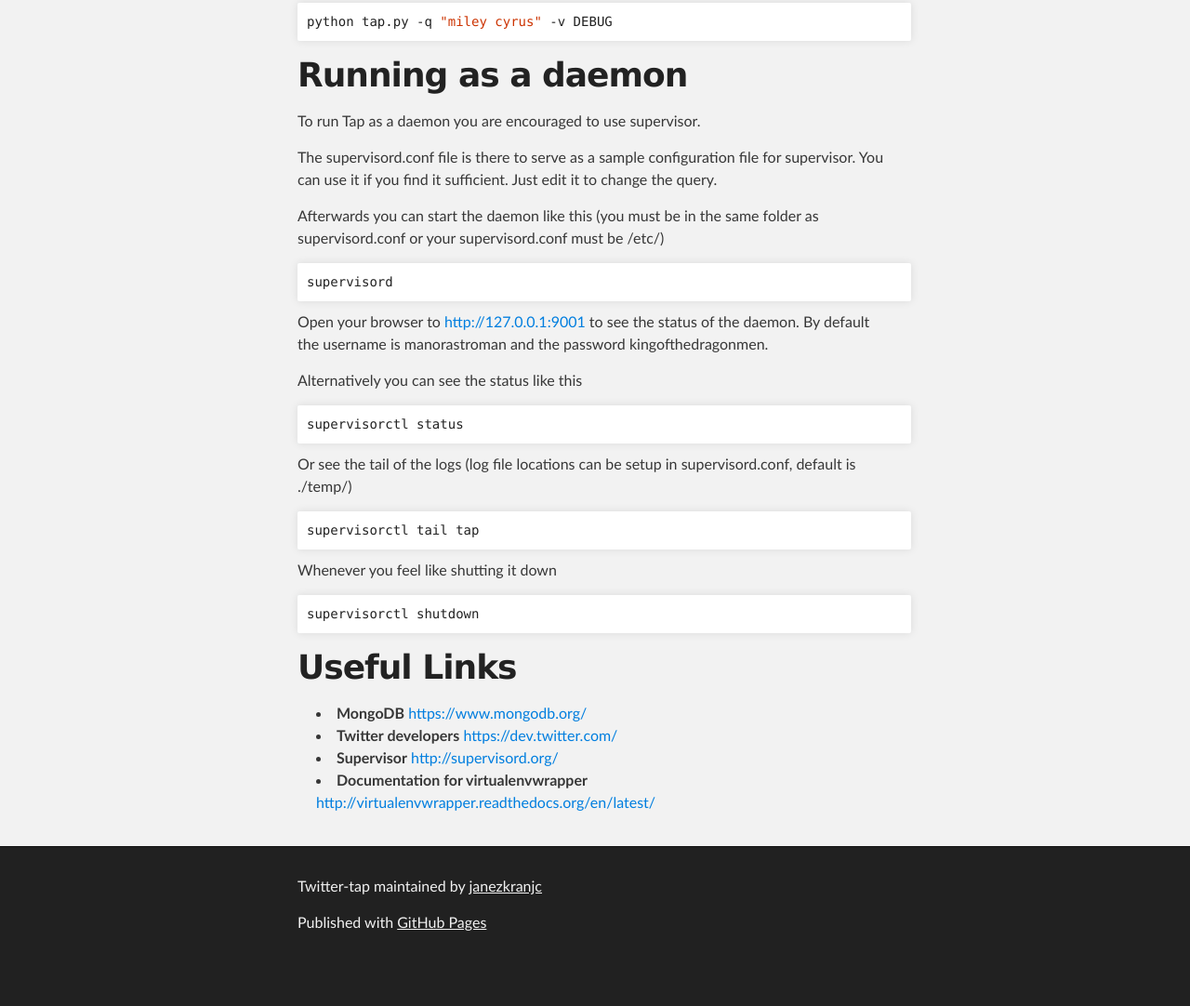
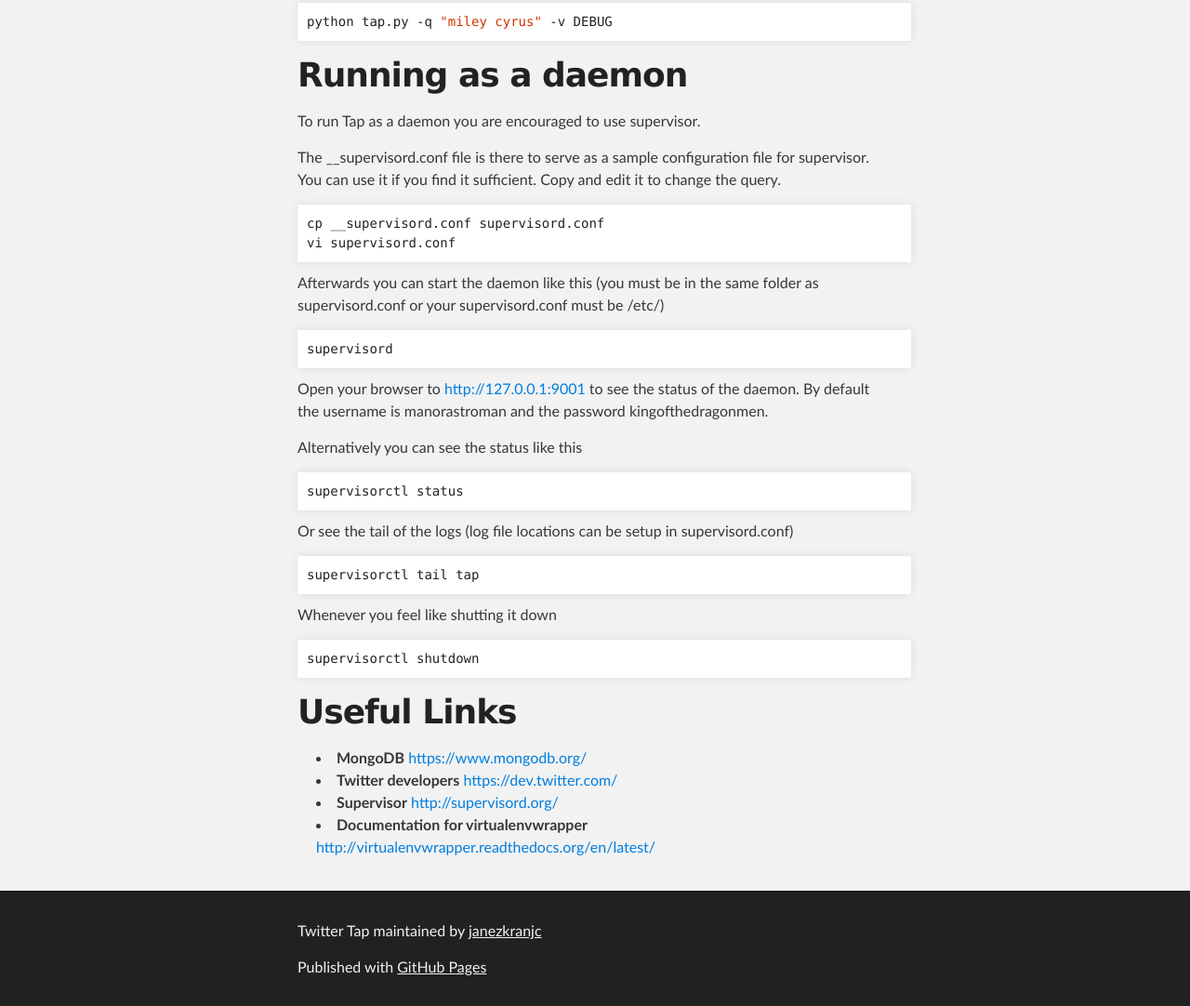
Before and after one commit to janezkranjc/twitter-tap, a plain HTML site: page index.html in a window 1280 px wide. Shown: the part 1718-2800 px from the top of the page at 93% size. Before the commit the page ends 2757 px from the top, so only its background shows below. Drawn offline with Linux system fonts and the light colour scheme.

```diff
--- a/index.html
+++ b/index.html
@@ -4,11 +4,11 @@
   <head>
     <meta charset='utf-8' />
     <meta http-equiv="X-UA-Compatible" content="chrome=1" />
-    <meta name="description" content="Twitter-tap : A python tool for collecting tweets in mongoDB using the search API" />
+    <meta name="description" content="Twitter Tap : A python tool for collecting tweets in mongoDB using the search API" />
 
     <link rel="stylesheet" type="text/css" media="screen" href="stylesheets/stylesheet.css">
 
-    <title>Twitter-tap</title>
+    <title>Twitter Tap</title>
   </head>
 
   <body>
@@ -18,7 +18,7 @@
         <header class="inner">
           <a id="forkme_banner" href="https://github.com/janezkranjc/twitter-tap">View on GitHub</a>
 
-          <h1 id="project_title">Twitter-tap</h1>
+          <h1 id="project_title">Twitter Tap</h1>
           <h2 id="project_tagline">A python tool for collecting tweets in mongoDB using the search API</h2>
 
             <section id="downloads">
@@ -112,7 +112,11 @@ vi settings.py
 
 <p>To run Tap as a daemon you are encouraged to use supervisor.</p>
 
-<p>The supervisord.conf file is there to serve as a sample configuration file for supervisor. You can use it if you find it sufficient. Just edit it to change the query.</p>
+<p>The __supervisord.conf file is there to serve as a sample configuration file for supervisor. You can use it if you find it sufficient. Copy and edit it to change the query.</p>
+
+<div class="highlight highlight-bash"><pre>cp __supervisord.conf supervisord.conf
+vi supervisord.conf
+</pre></div>
 
 <p>Afterwards you can start the daemon like this (you must be in the same folder as supervisord.conf or your supervisord.conf must be /etc/)</p>
 
@@ -127,7 +131,7 @@ By default the username is manorastroman and the password kingofthedragonmen.</p
 <div class="highlight highlight-bash"><pre>supervisorctl status
 </pre></div>
 
-<p>Or see the tail of the logs (log file locations can be setup in supervisord.conf, default is ./temp/)</p>
+<p>Or see the tail of the logs (log file locations can be setup in supervisord.conf)</p>
 
 <div class="highlight highlight-bash"><pre>supervisorctl tail tap
 </pre></div>
@@ -160,7 +164,7 @@ By default the username is manorastroman and the password kingofthedragonmen.</p
     <!-- FOOTER  -->
     <div id="footer_wrap" class="outer">
       <footer class="inner">
-        <p class="copyright">Twitter-tap maintained by <a href="https://github.com/janezkranjc">janezkranjc</a></p>
+        <p class="copyright">Twitter Tap maintained by <a href="https://github.com/janezkranjc">janezkranjc</a></p>
         <p>Published with <a href="http://pages.github.com">GitHub Pages</a></p>
       </footer>
     </div>
```
Also changed, not shown: params.json (+1 -1 lines).
